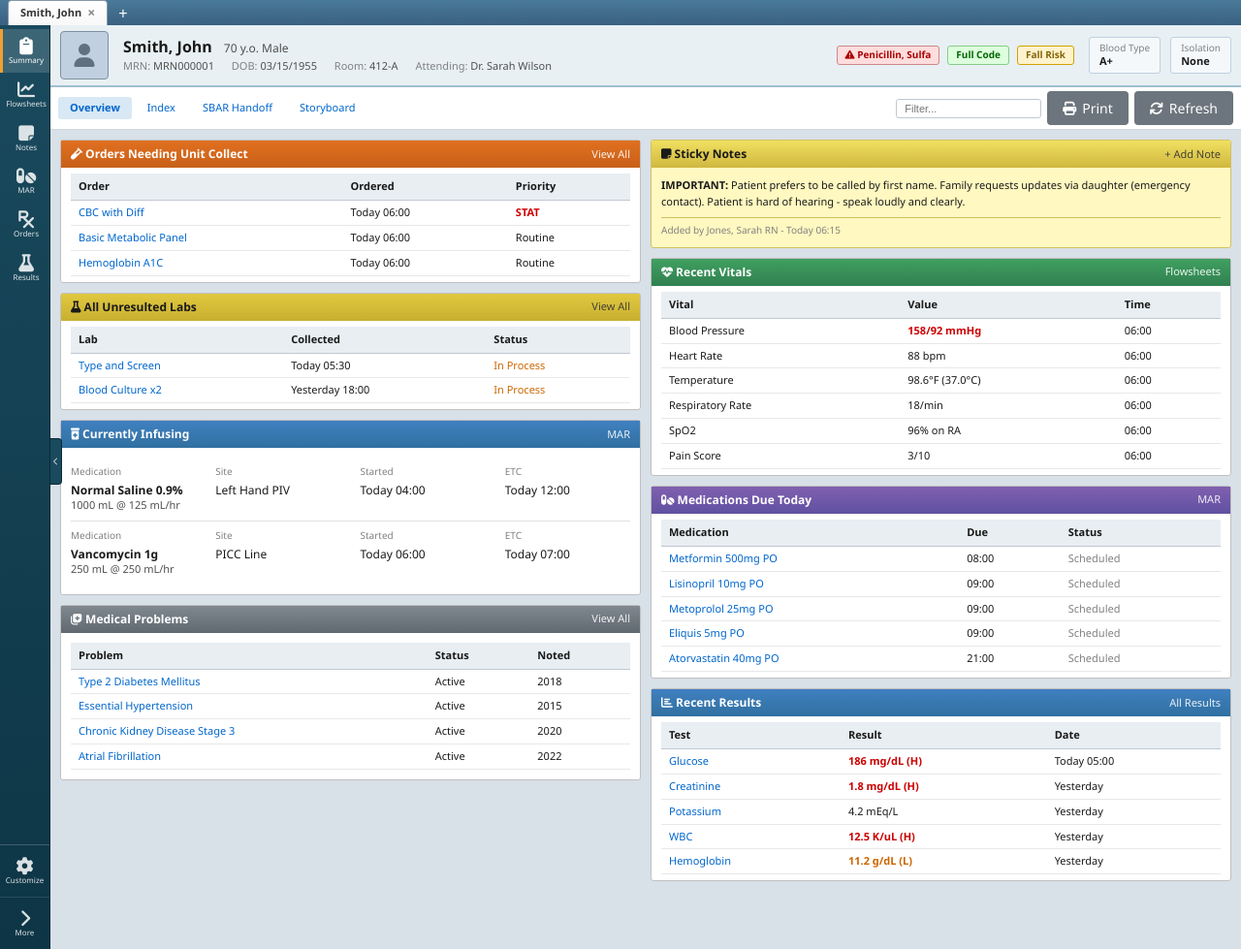
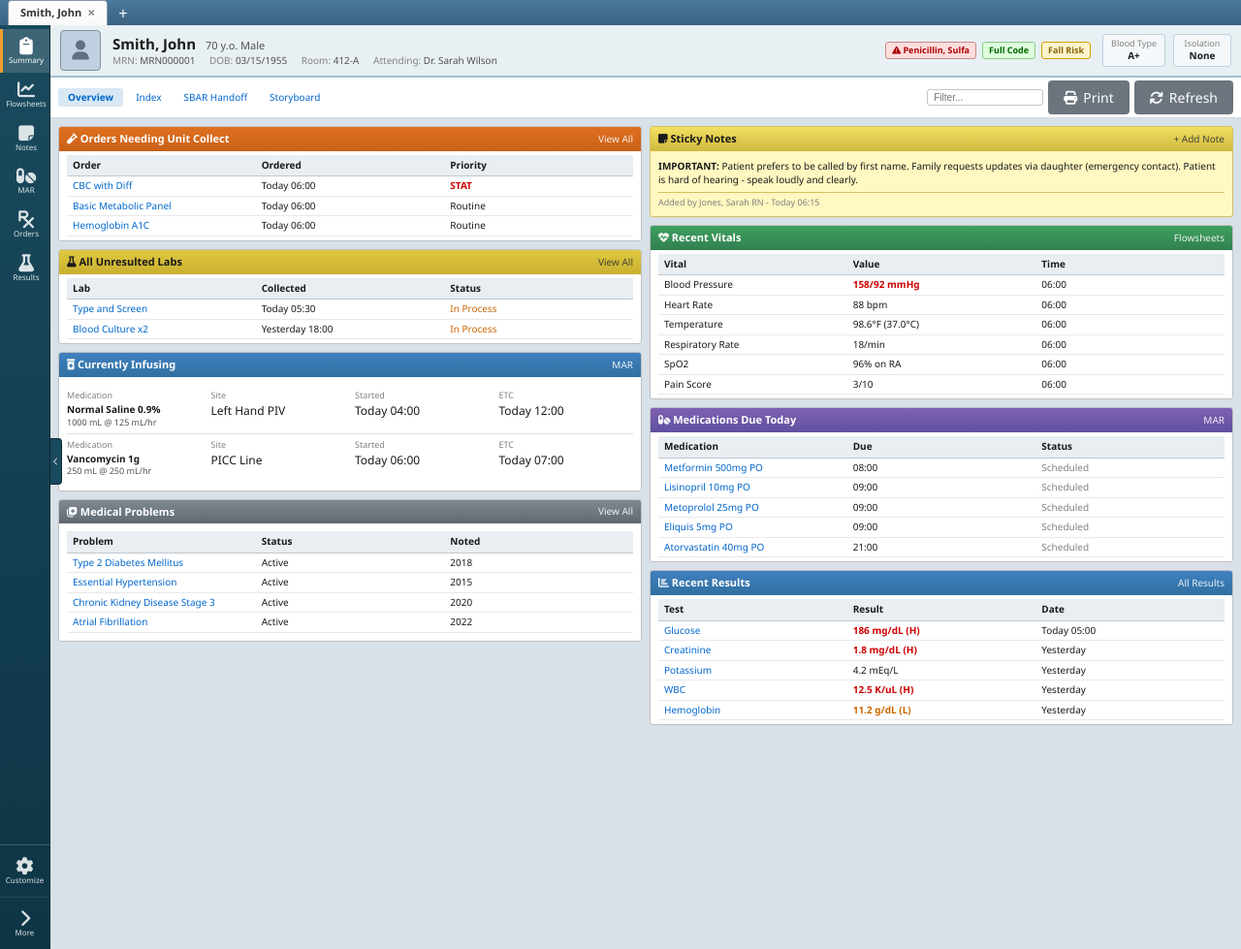
Before and after one commit to Octoblimp/EPIC-PHP-EHR-System, a PHP site: page /patient-chart.php?id=1&tab=summary in a window 1280 px wide. Shown: the part 28-1007 px from the top of the page at 97% size. Run offline with PHP 8.4, Linux system fonts and the light colour scheme; data that the repository does not hold is empty.

Commit message:
Fixing patient chart sidebar content displays

```diff
--- a/frontend/assets/css/openspace.css
+++ b/frontend/assets/css/openspace.css
@@ -342,55 +342,57 @@ a:hover {
 .patient-banner {
     background: var(--patient-banner-bg);
     border-bottom: 2px solid var(--patient-banner-border);
-    padding: 6px 10px;
+    padding: 5px 10px;
     display: flex;
     align-items: center;
-    gap: 15px;
+    gap: 12px;
     flex-shrink: 0;
 }
 
 .patient-photo {
-    width: 50px;
-    height: 50px;
+    width: 42px;
+    height: 42px;
     background: #c0d0e0;
     border: 1px solid #8090a0;
     border-radius: 4px;
     display: flex;
     align-items: center;
     justify-content: center;
-    font-size: 24px;
+    font-size: 20px;
     color: #607080;
+    flex-shrink: 0;
 }
 
 .patient-info-main {
     flex: 1;
+    min-width: 0;
 }
 
 .patient-name-row {
     display: flex;
     align-items: baseline;
-    gap: 12px;
+    gap: 10px;
 }
 
 .patient-name {
-    font-size: 16px;
+    font-size: 15px;
     font-weight: bold;
     color: var(--text-primary);
 }
 
 .patient-age-sex {
-    font-size: var(--font-size-base);
+    font-size: var(--font-size-sm);
     color: var(--text-secondary);
 }
 
 .patient-ids {
-    font-size: var(--font-size-sm);
+    font-size: var(--font-size-xs);
     color: var(--text-secondary);
-    margin-top: 2px;
+    margin-top: 1px;
 }
 
 .patient-ids span {
-    margin-right: 15px;
+    margin-right: 12px;
 }
 
 .patient-ids label {
@@ -399,14 +401,16 @@ a:hover {
 
 .patient-alerts {
     display: flex;
-    gap: 8px;
+    gap: 6px;
+    flex-wrap: wrap;
 }
 
 .alert-badge {
-    padding: 2px 8px;
+    padding: 2px 6px;
     border-radius: 3px;
-    font-size: var(--font-size-xs);
+    font-size: 9px;
     font-weight: 600;
+    white-space: nowrap;
 }
 
 .alert-badge.allergy {
@@ -430,21 +434,24 @@ a:hover {
 /* Patient additional info boxes */
 .patient-info-boxes {
     display: flex;
-    gap: 10px;
+    gap: 8px;
+    flex-shrink: 0;
 }
 
 .patient-info-box {
     background: var(--patient-info-bg);
     border: 1px solid #c0d0e0;
-    padding: 4px 10px;
+    padding: 3px 8px;
     border-radius: 3px;
-    font-size: var(--font-size-sm);
+    font-size: var(--font-size-xs);
+    min-width: 60px;
+    text-align: center;
 }
 
 .patient-info-box label {
     color: var(--text-muted);
     display: block;
-    font-size: var(--font-size-xs);
+    font-size: 9px;
 }
 
 .patient-info-box .value {
@@ -521,24 +528,26 @@ a:hover {
 .chart-subnav {
     background: #ffffff;
     border-bottom: 1px solid #d0d8e0;
-    padding: 4px 8px;
+    padding: 3px 8px;
     display: flex;
     align-items: center;
     gap: 8px;
     flex-shrink: 0;
+    min-height: 28px;
 }
 
 .subnav-tabs {
     display: flex;
-    gap: 4px;
+    gap: 3px;
 }
 
 .subnav-tab {
-    padding: 4px 12px;
-    font-size: var(--font-size-sm);
+    padding: 3px 10px;
+    font-size: var(--font-size-xs);
     color: var(--text-link);
     cursor: pointer;
     border-radius: 3px;
+    white-space: nowrap;
 }
 
 .subnav-tab:hover {
@@ -554,7 +563,7 @@ a:hover {
 .subnav-actions {
     margin-left: auto;
     display: flex;
-    gap: 6px;
+    gap: 5px;
     align-items: center;
 }
 
@@ -566,10 +575,10 @@ a:hover {
 
 .subnav-search input {
     border: 1px solid #c0c8d0;
-    padding: 3px 8px;
-    font-size: var(--font-size-sm);
+    padding: 2px 6px;
+    font-size: var(--font-size-xs);
     border-radius: 3px;
-    width: 150px;
+    width: 120px;
 }
 
 /* ==================================================
@@ -577,9 +586,10 @@ a:hover {
    ================================================== */
 .chart-content {
     flex: 1;
-    overflow: auto;
+    overflow: hidden;
     display: flex;
     min-height: 0;
+    min-width: 0;
 }
 
 /* Left Sidebar */
@@ -646,8 +656,10 @@ a:hover {
 .chart-main {
     flex: 1;
     overflow-y: auto;
-    padding: 10px;
+    overflow-x: hidden;
+    padding: 8px;
     background: #d8e0e8;
+    min-width: 0;
 }
 
 /* ==================================================
@@ -656,18 +668,20 @@ a:hover {
 .content-panel {
     background: var(--content-bg);
     border: 1px solid var(--content-border);
-    margin-bottom: 10px;
+    margin-bottom: 8px;
     border-radius: 3px;
+    overflow: hidden;
 }
 
 .panel-header {
-    padding: 6px 10px;
-    font-size: var(--font-size-base);
+    padding: 5px 8px;
+    font-size: var(--font-size-sm);
     font-weight: 600;
     display: flex;
     align-items: center;
     justify-content: space-between;
     color: white;
+    white-space: nowrap;
 }
 
 .panel-header.orange {
@@ -701,8 +715,8 @@ a:hover {
 
 .panel-header-actions {
     display: flex;
-    gap: 8px;
-    font-size: var(--font-size-sm);
+    gap: 6px;
+    font-size: var(--font-size-xs);
     font-weight: normal;
 }
 
@@ -716,11 +730,12 @@ a:hover {
 }
 
 .panel-content {
-    padding: 10px;
+    padding: 8px;
+    overflow-x: auto;
 }
 
 .panel-content.compact {
-    padding: 6px 10px;
+    padding: 4px 8px;
 }
 
 .panel-empty {
@@ -732,12 +747,24 @@ a:hover {
 /* Two-column layout */
 .content-columns {
     display: flex;
-    gap: 10px;
+    gap: 8px;
+    width: 100%;
 }
 
 .content-column {
     flex: 1;
     min-width: 0;
+    max-width: 50%;
+}
+
+/* Responsive: stack columns on smaller screens */
+@media (max-width: 1200px) {
+    .content-columns {
+        flex-direction: column;
+    }
+    .content-column {
+        max-width: 100%;
+    }
 }
 
 /* ==================================================
@@ -754,15 +781,15 @@ a:hover {
 }
 
 .sticky-note-content {
-    font-size: var(--font-size-sm);
-    line-height: 1.5;
+    font-size: var(--font-size-xs);
+    line-height: 1.4;
 }
 
 .sticky-note-footer {
-    font-size: var(--font-size-xs);
+    font-size: 9px;
     color: var(--text-muted);
-    margin-top: 8px;
-    padding-top: 6px;
+    margin-top: 6px;
+    padding-top: 4px;
     border-top: 1px solid #d4c060;
 }
 
@@ -772,21 +799,28 @@ a:hover {
 .data-table {
     width: 100%;
     border-collapse: collapse;
-    font-size: var(--font-size-sm);
+    font-size: var(--font-size-xs);
+    table-layout: fixed;
 }
 
 .data-table th {
     background: #e8eef2;
-    padding: 6px 8px;
+    padding: 4px 6px;
     text-align: left;
     font-weight: 600;
     border-bottom: 1px solid #c0c8d0;
     color: var(--text-primary);
+    white-space: nowrap;
+    overflow: hidden;
+    text-overflow: ellipsis;
 }
 
 .data-table td {
-    padding: 5px 8px;
+    padding: 3px 6px;
     border-bottom: 1px solid #e8e8e8;
+    overflow: hidden;
+    text-overflow: ellipsis;
+    white-space: nowrap;
 }
 
 .data-table tr:hover {
@@ -827,13 +861,19 @@ a:hover {
 .btn {
     display: inline-flex;
     align-items: center;
-    gap: 4px;
-    padding: 4px 12px;
-    font-size: var(--font-size-sm);
+    gap: 3px;
+    padding: 3px 8px;
+    font-size: var(--font-size-xs);
     border-radius: 3px;
     border: 1px solid;
     cursor: pointer;
     font-family: inherit;
+    white-space: nowrap;
+}
+
+.btn-sm {
+    padding: 2px 6px;
+    font-size: 10px;
 }
 
 .btn-primary {
@@ -933,9 +973,10 @@ a:hover {
    ================================================== */
 .infusion-item {
     display: flex;
-    gap: 20px;
-    padding: 8px 0;
+    gap: 10px;
+    padding: 5px 0;
     border-bottom: 1px solid #e0e0e0;
+    flex-wrap: wrap;
 }
 
 .infusion-item:last-child {
@@ -944,22 +985,24 @@ a:hover {
 
 .infusion-section {
     flex: 1;
+    min-width: 80px;
 }
 
 .infusion-section h4 {
-    font-size: var(--font-size-xs);
+    font-size: 9px;
     color: var(--text-muted);
     font-weight: normal;
-    margin-bottom: 4px;
+    margin-bottom: 2px;
 }
 
 .infusion-med {
     font-weight: 600;
     color: var(--text-primary);
+    font-size: var(--font-size-xs);
 }
 
 .infusion-rate {
-    font-size: var(--font-size-sm);
+    font-size: 9px;
     color: var(--text-secondary);
 }
 
--- a/frontend/includes/header.php
+++ b/frontend/includes/header.php
@@ -167,7 +167,7 @@ function hasNavPermission($permission) {
             flex-shrink: 0;
             border-right: 1px solid #0a2a35;
             z-index: 100;
-            transition: width 0.2s ease, min-width 0.2s ease;
+            transition: width 0.15s ease, min-width 0.15s ease;
             overflow: visible;
         }
 
@@ -197,7 +197,7 @@ function hasNavPermission($permission) {
             color: rgba(255,255,255,0.7);
             font-size: 8px;
             z-index: 101;
-            transition: left 0.2s ease, background 0.15s;
+            transition: left 0.15s ease, background 0.15s;
         }
 
         .sidebar-toggle:hover {
@@ -210,7 +210,7 @@ function hasNavPermission($permission) {
         }
 
         .sidebar-toggle i {
-            transition: transform 0.2s;
+            transition: transform 0.15s;
         }
 
         .sidebar-toggle.collapsed i {
@@ -398,11 +398,12 @@ function hasNavPermission($permission) {
 
         .main-content {
             flex: 1;
-            overflow: auto;
+            overflow: hidden;
             padding: 0;
             display: flex;
             flex-direction: column;
             min-height: 0;
+            min-width: 0;
         }
 
         /* Ensure app-body takes full height */
```
